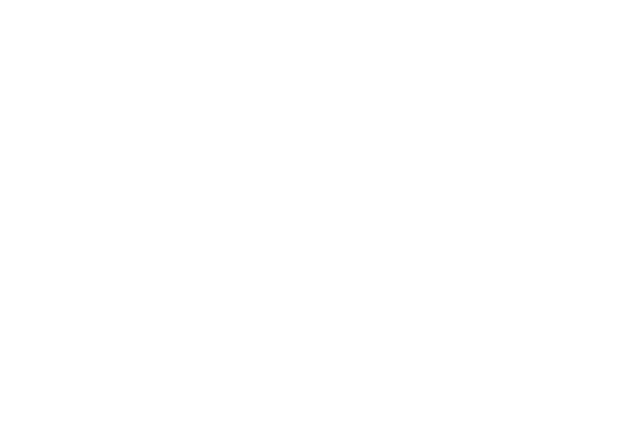
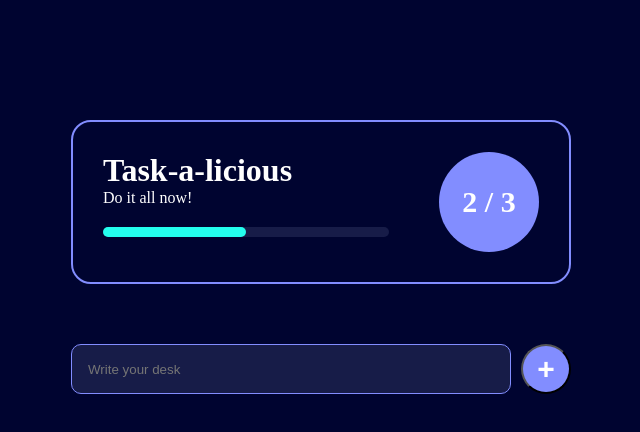
Before and after one commit to paridhimaheshwari/Task-a-licious, a plain HTML site: page index.html in a window 1280 px wide. Shown: the whole page, without its empty margins (319-959 px from the left). Drawn offline with Linux system fonts and the light colour scheme.

Commit message:
added a few css designs

```diff
--- a/index.html
+++ b/index.html
@@ -3,9 +3,30 @@
 <head>
     <meta charset="UTF-8">
     <meta name="viewport" content="width=device-width, initial-scale=1.0">
-    <title>Document</title>
+    <title>Task-a-licious</title>
+    <link rel="stylesheet" href="./style.css">
 </head>
 <body>
+    <div class="container">
+        <div class="stats-container">
+            <div class="details">
+                <h1>Task-a-licious</h1>
+                <p>Do it all now!</p>
+                <div id="progressBar">
+                    <div id="progress"></div>
+                </div>
+            </div>
+            <div class="stats-numbers">
+                <p id="numbers">2 / 3</p>
+            </div>
+        </div>
 
+        <form action="">
+            <input type="text" placeholder="Write your desk">
+            <button type="submit">+</button>
+        </form>
+        <ul class="task-list"> </ul>
+    </div>
+    <script src="./app.js"></script>
 </body>
 </html>
--- a/style.css
+++ b/style.css
@@ -0,0 +1,89 @@
+*{
+    margin: 0;
+    padding: 0;
+    box-sizing: border-box;
+}
+:root {
+    --background: #000430;
+    --secondaryBackground: #171c48;
+    --text: #fff;
+    --purple: #828dff;
+    --teal: #24feee;
+}
+body{
+    background-color: var(--background);
+    color: var(--text);
+}
+.container {
+    display: flex;
+    flex-direction: column;
+    align-items: center;
+    justify-content: center;
+    max-width: 500px;
+    margin: 120px auto 0 auto;
+}
+.stats-container {
+    padding: 30px;
+    border-radius: 20px;
+    border: 2px solid var(--purple);
+    display: flex;
+    justify-content: space-between;
+    gap: 50px;
+    width: 100%;
+}
+.details {
+    width: 100%;
+}
+#progressBar {
+    width: 100%;
+    height: 10px;
+    background-color: var(--secondaryBackground);
+    border-radius: 5px;
+    margin-top: 20px;
+}
+#progress {
+    width: 50%;
+    height: 10px;
+    background-color: var(--teal);
+    border-radius: 10px;
+    transition: all 0.36 ease;
+}
+#numbers {
+    width: 100px;
+    height: 100px;
+    background-color: var(--purple);
+    display: flex;
+    align-items: center;
+    justify-content: center;
+    border-radius: 50%;
+    font-size: 30px;
+    font-weight: bold;
+}
+form {
+    margin-top: 60px;
+    width: 100%;
+    display: flex;
+    gap: 10px;
+}
+input {
+    flex: 1 ;
+    padding: 16px;
+    background-color: var(--secondaryBackground);
+    border: 1px solid var(--purple);
+    border-radius: 10px;
+    outline: none;
+    color: var(--text);
+}
+button {
+    width: 50px;
+    height: 50px;
+    border-radius: 50%;
+    display: flex;
+    align-items: center;
+    justify-content: center;
+    background-color: var(--purple);
+    color: var(--text);
+    font-size: 30px;
+    font-weight: bold;
+    outline: none;
+}
```
